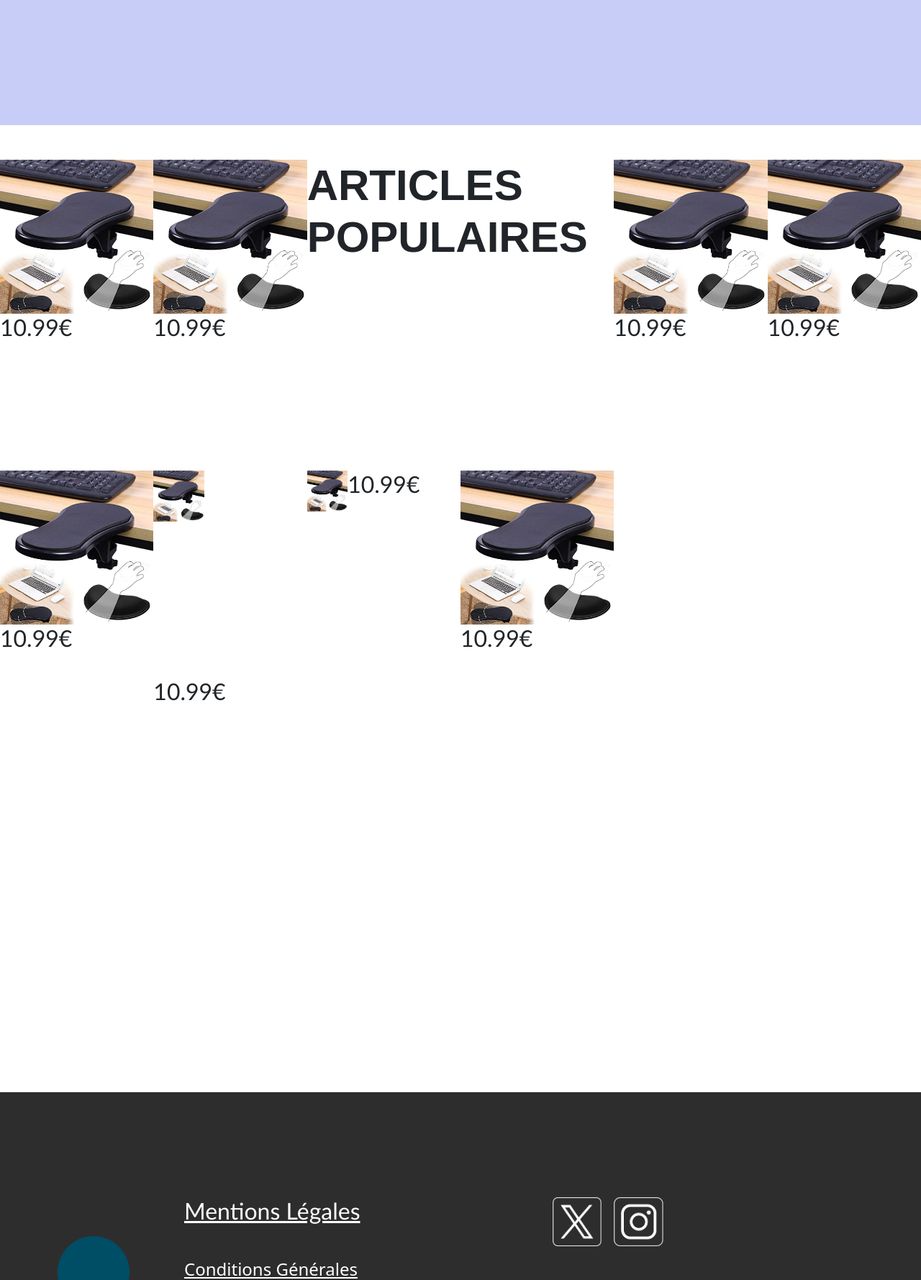
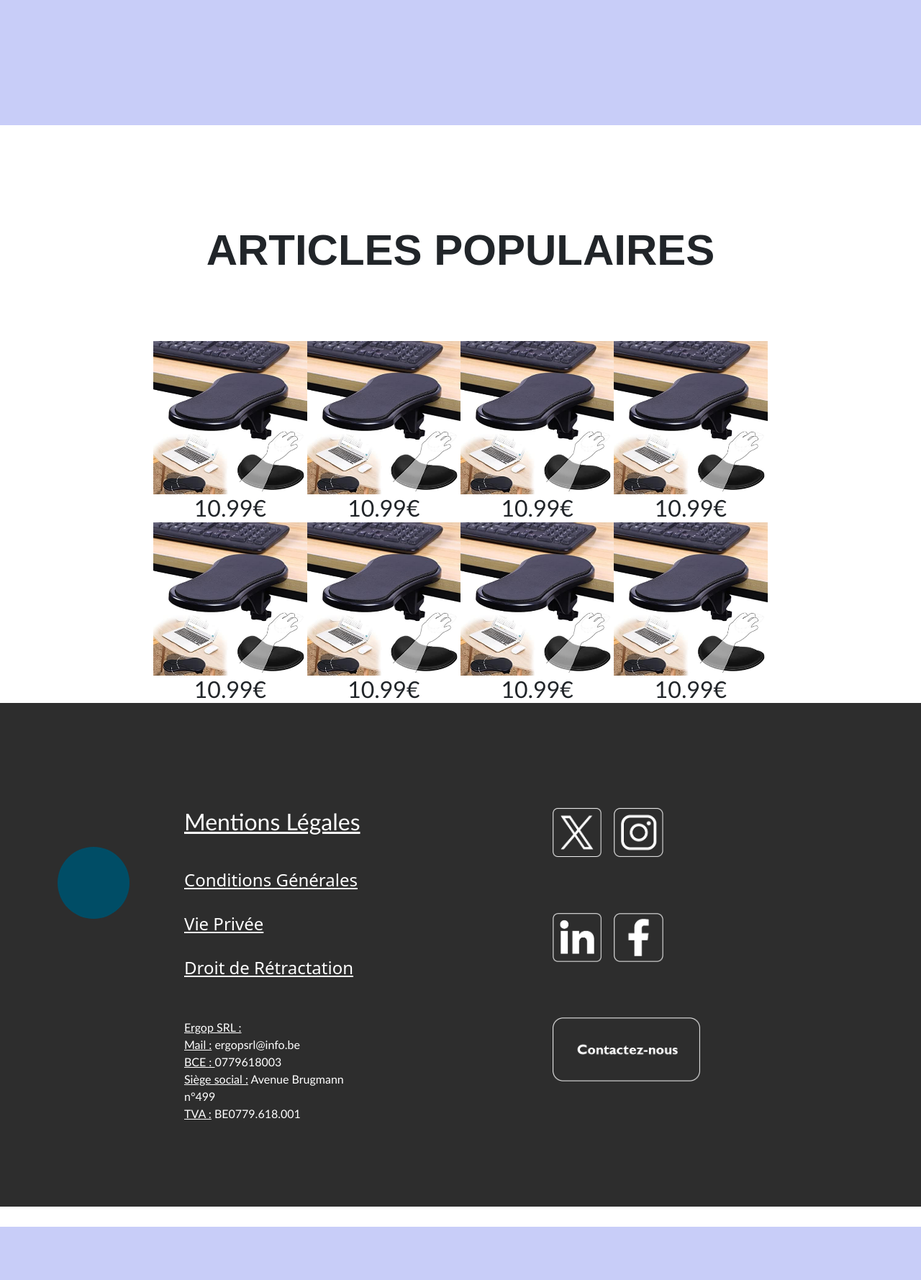
Before and after one commit to Haissan2842/Ergop-Code, a PHP site: page / in a window 1280 px wide. Shown: the part 3920-5699 px from the top of the page at 72% size. After the commit the page ends 5625 px from the top, so only its background shows below. Run offline with PHP 8.4, Linux system fonts and the light colour scheme.

Commit message:
enfn les articlespop

```diff
--- a/css/style.css
+++ b/css/style.css
@@ -196,42 +196,50 @@ footer {
   gap: 0px 0px;
   grid-auto-flow: row;
   grid-template-areas:
-    ". . titre titre . ."
+    ". titre titre titre titre ."
     ". article1 article2 article3 article4 ."
     ". article5 article6 article7 article8 .";
 }
 
-.titre {  display: grid;
-  grid-template-columns: 1fr 1fr 1fr;
-  grid-template-rows: 1fr 1fr 1fr;
-  gap: 0px 0px;
-  grid-auto-flow: row;
-  grid-template-areas:
-    ". . ."
-    ". . ."
-    ". . .";
+.titre {
+  justify-self: center;
+  align-self: center;
   grid-area: titre;
 }
 
 .article1 {  display: grid;
-  grid-template-columns: 1fr 1fr 1fr;
-  grid-template-rows: 1fr 1fr 1fr;
+  grid-template-columns: 1fr;
+  grid-template-rows: 1fr;
   gap: 0px 0px;
   grid-auto-flow: row;
+  justify-content: center;
+  align-content: center;
+  justify-items: center;
+  align-items: center;
   grid-template-areas:
     ". . ."
     ". . ."
-    "prix prix prix";
+    "prix1 prix1 prix1";
+  justify-self: stretch;
+  align-self: stretch;
   grid-area: article1;
 }
 
-.prix { grid-area: prix; }
+.prix1 {
+  justify-self: center;
+  align-self: center;
+  grid-area: prix1;
+}
 
 .article2 {  display: grid;
-  grid-template-columns: 1fr 1fr 1fr;
-  grid-template-rows: 1fr 1fr 1fr;
+  grid-template-columns: 1fr;
+  grid-template-rows: 1fr;
   gap: 0px 0px;
   grid-auto-flow: row;
+  justify-content: center;
+  align-content: center;
+  justify-items: center;
+  align-items: center;
   grid-template-areas:
     ". . ."
     ". . ."
@@ -239,7 +247,132 @@ footer {
   grid-area: article2;
 }
 
-.lien { grid-area: lien; }
+.prix2 {
+  justify-self: center;
+  align-self: center;
+  grid-area: prix2;
+}
+
+.article3 {  display: grid;
+  grid-template-columns:  1fr;
+  grid-template-rows: 1fr;
+  gap: 0px 0px;
+  grid-auto-flow: row;
+  justify-content: center;
+  align-content: center;
+  justify-items: center;
+  align-items: center;
+  grid-template-areas:
+    ". . ."
+    ". . ."
+    "prix3 prix3 prix3";
+  grid-area: article3;
+}
+
+.prix3 {
+  justify-self: center;
+  align-self: center;
+  grid-area: prix3;
+}
+
+.article4 {  display: grid;
+  grid-template-columns:  1fr;
+  grid-template-rows: 1fr;
+  gap: 0px 0px;
+  grid-auto-flow: row;
+  justify-content: center;
+  align-content: center;
+  justify-items: center;
+  align-items: center;
+  grid-template-areas:
+    ". . ."
+    ". . ."
+    "prix4 prix4 prix4";
+  grid-area: article4;
+}
+
+.prix4 {
+  justify-self: center;
+  align-self: center;
+  grid-area: prix4;
+}
+
+.article5 {  display: grid;
+  grid-template-columns:  1fr;
+  grid-template-rows: 1fr;
+  gap: 0px 0px;
+  grid-auto-flow: row;
+  justify-content: center;
+  align-content: center;
+  justify-items: center;
+  align-items: center;
+  grid-template-areas:
+    ". . ."
+    ". . ."
+    "prix5 prix5 prix5";
+  grid-area: article5;
+}
+
+.prix5 {
+  justify-self: center;
+  align-self: center;
+  grid-area: prix5;
+}
+
+.article6 {  display: grid;
+  grid-template-columns: 1fr;
+  grid-template-rows:  1fr;
+  gap: 0px 0px;
+  grid-auto-flow: row;
+  justify-content: center;
+  align-content: center;
+  justify-items: center;
+  align-items: center;
+  grid-template-areas:
+    ". . ."
+    ". . ."
+    "prix6 prix6 prix6";
+  grid-area: article6;
+}
+
+.prix6 { grid-area: prix6; }
+
+.article7 {  display: grid;
+  grid-template-columns: 1fr;
+  grid-template-rows:  1fr;
+  gap: 0px 0px;
+  grid-auto-flow: row;
+  justify-content: center;
+  align-content: center;
+  justify-items: center;
+  align-items: center;
+  grid-template-areas:
+    ". . ."
+    ". . ."
+    "prix7 prix7 prix7";
+  grid-area: article7;
+}
+
+.prix7 { grid-area: prix7; }
+
+.article8 {  display: grid;
+  grid-template-columns:  1fr;
+  grid-template-rows: 1fr;
+  gap: 0px 0px;
+  grid-auto-flow: row dense;
+  justify-content: center;
+  align-content: center;
+  justify-items: center;
+  align-items: center;
+  grid-template-areas:
+    ". . ."
+    ". . ."
+    "prix8 prix8 prix8";
+  grid-area: article8;
+}
+
+.prix8 { grid-area: prix8; }
+
 
 
 
--- a/index.html
+++ b/index.html
@@ -72,7 +72,6 @@
         </div>
     </section>
     <section id="section4">
-
         <div class="articledumoi">
           <div class="image-article">
             <img src="Images/articlemoment.png" width="90%">
@@ -102,9 +101,9 @@
         <div class="titre">
           <h1>ARTICLES POPULAIRES</h1>
         </div>
-        <div class="article1">
-          <img src="Images/reposepoignet.png" width="100%">
-              <div class="prix">
+            <div class="article1">
+              <img src="Images/reposepoignet.png" width="100%">
+              <div class="prix1">
                 <h2>10.99€</h2>
               </div>
             </div>
```
